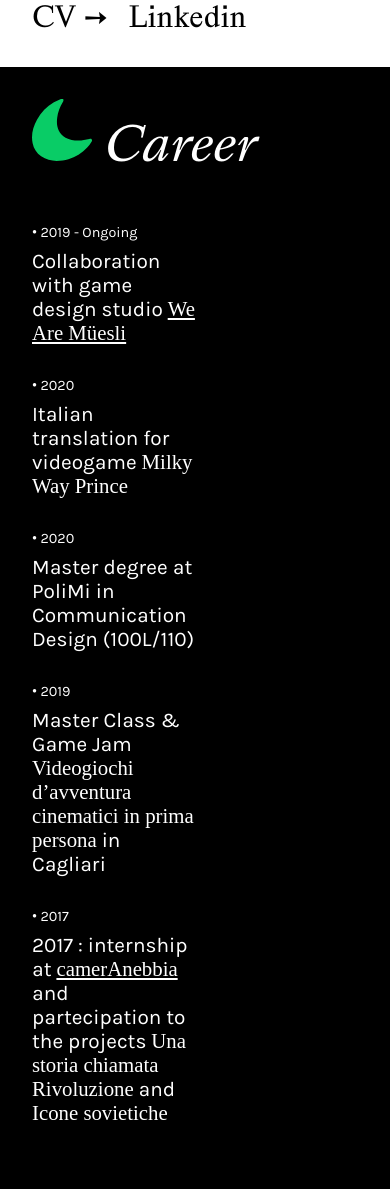
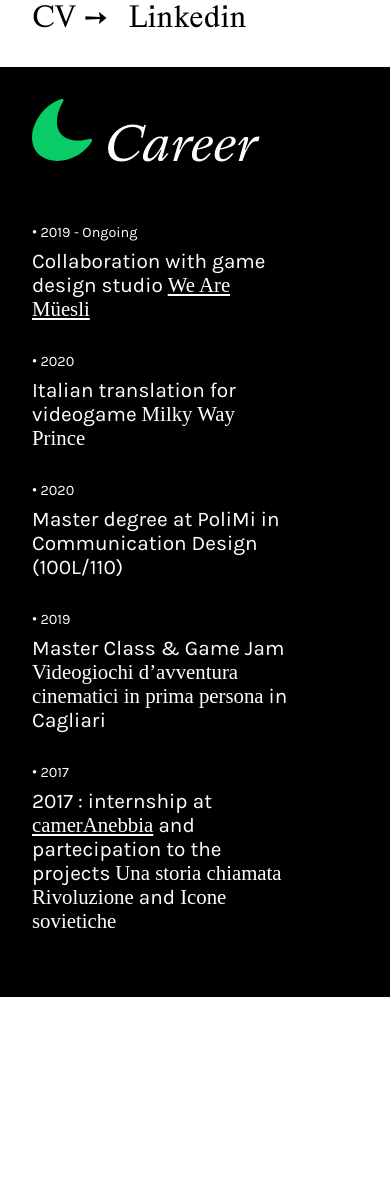
Before and after one commit to nico5lucertola/nukepego, a PHP site: page /career.html in a window 390 px wide. Shown: the part 978-2167 px from the top of the page. After the commit the page ends 1975 px from the top, so only its background shows below. Run offline with PHP 8.4, Linux system fonts and the light colour scheme.

Commit message:
aggiustato timeline

```diff
--- a/Style-fruit.css
+++ b/Style-fruit.css
@@ -205,6 +205,10 @@ body {
 	.career-right {
 		width: 45%;
 	}
+
+	#career-timeline {
+		width: 60%;
+	}
 }
 
 @media (max-width: 800px) {
@@ -234,4 +238,8 @@ body {
 		height: auto;
 		padding: 2rem;
 	}
+
+	#career-timeline {
+		width: 80%;
+	}
 }
```
